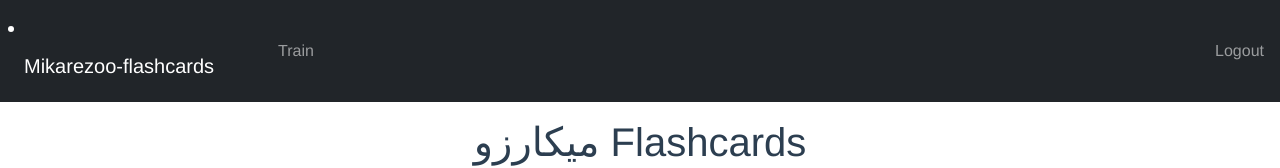
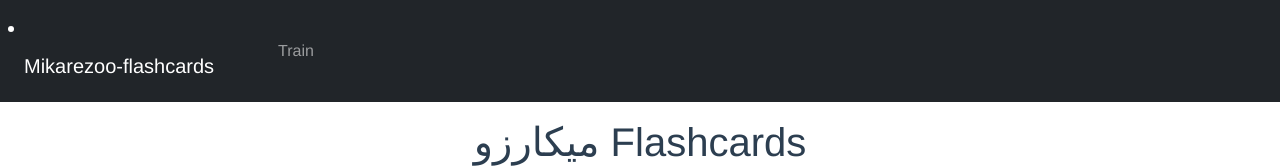
Before and after one commit to mikaeldusenne/flashcards, a Vue app in the folder frontend/: page / in a window 1280 px wide. Shown: the top 168 px of the page. Built offline with nearby package versions, Linux system fonts and the light colour scheme; no server answers.

Commit message:
fix stuff

```diff
--- a/frontend/src/components/Login.vue
+++ b/frontend/src/components/Login.vue
@@ -179,7 +179,11 @@
     }
   }
 
-  tryLogin() {
+  loginOrRegister(){
+    if(this.showRegister){this.register()}else{this.login()}
+  }
+
+  login() {
     this.infomsg = ""
 
     return axios
@@ -188,24 +192,14 @@
       this.loggedin = true;
       console.log((resp as any).id);
       const u = resp.data;
+      this.$router.go(0)
+
     })
     .catch(e => {
       this.$emit("err", e.response.data);
       this.loggedin = false;
       this.infomsg = e.response.data;
     });
-  }
-
-  loginOrRegister(){
-    if(this.showRegister){this.register()}else{this.login()}
-  }
-
-  login() {
-    this.tryLogin()
-    .then(() => {
-      this.$router.go(0)
-    })
-    .catch(console.log);
   }
 
   register() {
--- a/frontend/src/components/NavBar.vue
+++ b/frontend/src/components/NavBar.vue
@@ -11,7 +11,7 @@
         </li>
       </ul>
       <ul class="navbar-nav mb-2 mb-lg-0" id="navright">
-        <li class="nav-item">
+        <li class="nav-item" v-if="showLogin && getLoggedIn">
           <a class="nav-link" v-on:click="logout()" href="#"> Logout </a>
         </li>
         <!-- <span class="navbar-text" style="margin-right: 0.5rem;">
```
